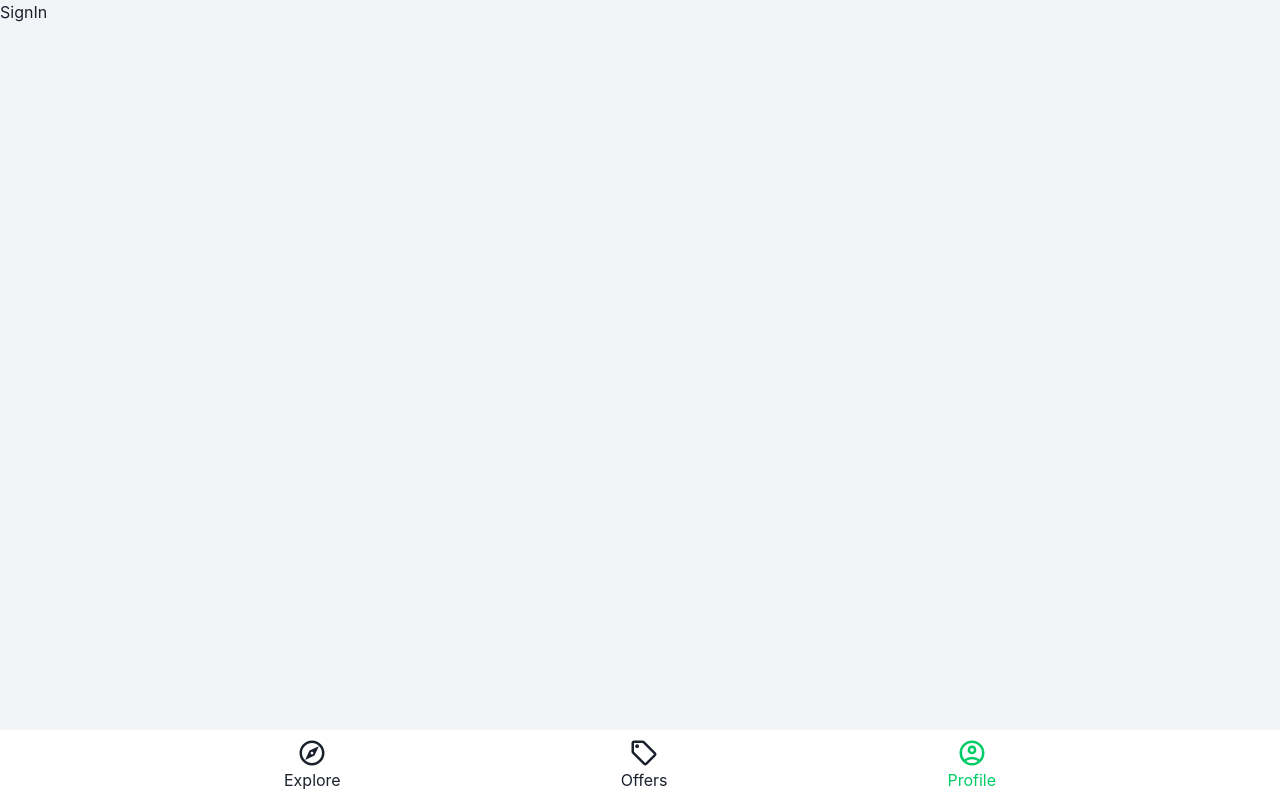
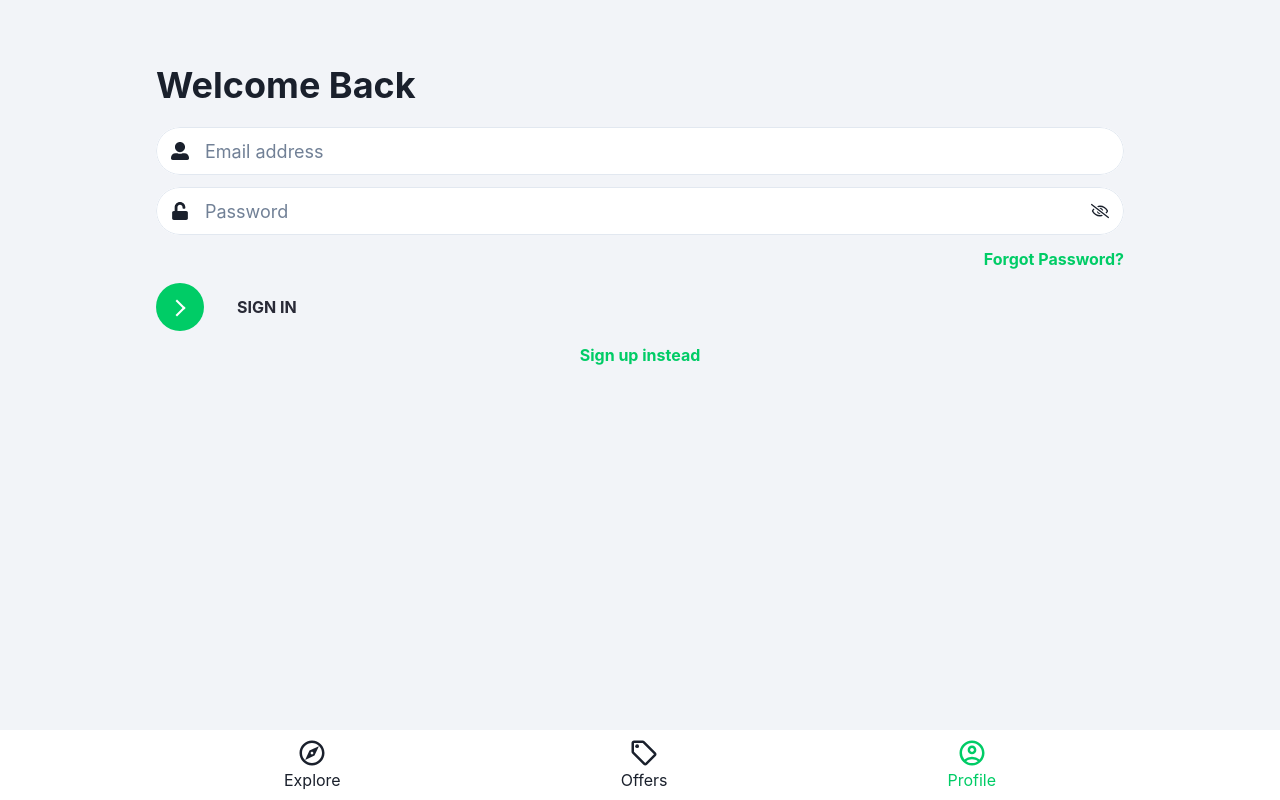
Before and after one commit to Saqib-Aziz33/house-marketplace-firebase, a React (Create React App) app: page /sign-in in a window 1280 px wide. Built offline with nearby package versions, Linux system fonts and the light colour scheme.

Commit message:
signin and up page

```diff
--- a/src/app.scss
+++ b/src/app.scss
@@ -2,8 +2,8 @@ $clr-primary: #00cc66;
 
 body{
     background-color: #f2f4f8 !important;
+    user-select: none;
 }
-
 
 // conponents
 .navbar{
@@ -23,3 +23,119 @@ body{
         }
     }
 }
+
+
+
+
+
+
+// overrides
+.input-group{
+    background-color: white;
+    border-radius: 50px;
+    overflow: hidden;
+
+    input{
+        border-radius: inherit;
+        &:focus{
+            border-color: $clr-primary;
+        }
+    }
+}
+
+
+
+// utils
+.button-component{
+    display: inline-block;
+button {
+        position: relative;
+        display: inline-block;
+        cursor: pointer;
+        outline: none;
+        border: 0;
+        vertical-align: middle;
+        text-decoration: none;
+        background: transparent;
+        padding: 0;
+        font-size: inherit;
+        font-family: inherit;
+    }
+
+    button.button {
+        width: 12rem;
+        height: auto;
+    }
+
+    button.button .circle {
+        transition: all 0.45s cubic-bezier(0.65, 0, 0.076, 1);
+        position: relative;
+        display: block;
+        margin: 0;
+        width: 3rem;
+        height: 3rem;
+        background: $clr-primary;
+        border-radius: 1.625rem;
+    }
+
+    button.button .circle .icon {
+        transition: all 0.45s cubic-bezier(0.65, 0, 0.076, 1);
+        position: absolute;
+        top: 0;
+        bottom: 0;
+        margin: auto;
+        background: #fff;
+    }
+
+    button.button .circle .icon.arrow {
+        transition: all 0.45s cubic-bezier(0.65, 0, 0.076, 1);
+        left: 0.625rem;
+        width: 1.125rem;
+        height: 0.125rem;
+        background: none;
+    }
+
+    button.button .circle .icon.arrow::before {
+        position: absolute;
+        content: "";
+        top: -0.29rem;
+        right: 0.0625rem;
+        width: 0.625rem;
+        height: 0.625rem;
+        border-top: 0.125rem solid #fff;
+        border-right: 0.125rem solid #fff;
+        transform: rotate(45deg);
+    }
+
+    button.button .button-text {
+        transition: all 0.45s cubic-bezier(0.65, 0, 0.076, 1);
+        position: absolute;
+        top: 0;
+        left: 0;
+        right: 0;
+        bottom: 0;
+        padding: 0.75rem 0;
+        margin: 0 0 0 1.85rem;
+        color: #282936;
+        font-weight: 700;
+        line-height: 1.6;
+        text-align: center;
+        text-transform: uppercase;
+    }
+
+    button:hover .circle {
+        width: 100%;
+    }
+
+    button:hover .circle .icon.arrow {
+        background: #fff;
+        transform: translate(1rem, 0);
+    }
+
+    button:hover .button-text {
+        color: #fff;
+    }
+}
+.text-primary{
+    color: $clr-primary;
+}
--- /dev/null
+++ b/src/components/utils/Button.jsx
@@ -0,0 +1,15 @@
+import React from "react";
+
+function Button({ children }, ...rest) {
+  return (
+    <div className="button-component">
+      <button className="button">
+        <span className="circle" aria-hidden="true">
+          <span className="icon arrow"></span>
+        </span>
+        <span className="button-text">{children}</span>
+      </button>
+    </div>
+  );
+}
+export default Button;
--- a/src/pages/SignIn.jsx
+++ b/src/pages/SignIn.jsx
@@ -1,4 +1,91 @@
+import { useState } from "react";
+import {
+  Box,
+  Container,
+  Heading,
+  Input,
+  InputGroup,
+  InputLeftElement,
+  InputRightElement,
+  Stack,
+  Text,
+} from "@chakra-ui/react";
+import { FaUserAlt, FaUnlock, FaRegEyeSlash } from "react-icons/fa";
+import { Link } from "react-router-dom";
+import Button from "../components/utils/Button";
+
 function SignIn() {
-  return <div>SignIn</div>;
+  const [formData, setFormData] = useState({ email: "", password: "" });
+  const [showPass, setShowPass] = useState(false);
+
+  function handleSubmit(e) {
+    e.preventDefault();
+    console.log(formData);
+  }
+
+  function handleChange(e) {
+    setFormData((prev) => ({
+      ...prev,
+      [e.target.id]: e.target.value,
+    }));
+  }
+
+  return (
+    <div className="sign-in">
+      <Container maxW={1000} my={16}>
+        <Heading>Welcome Back</Heading>
+
+        <Stack gap={3} mt={5} as="form" onSubmit={handleSubmit}>
+          <InputGroup className="input-group" size="lg">
+            <InputLeftElement
+              pointerEvents="none"
+              children={<FaUserAlt color="gray.300" />}
+            />
+            <Input
+              type="email"
+              placeholder="Email address"
+              id="email"
+              value={formData.email}
+              onChange={handleChange}
+            />
+          </InputGroup>
+
+          <InputGroup className="input-group" size="lg">
+            <InputLeftElement
+              pointerEvents="none"
+              children={<FaUnlock color="gray.300" />}
+            />
+            <Input
+              type={showPass ? "text" : "password"}
+              id="password"
+              placeholder="Password"
+              value={formData.password}
+              onChange={handleChange}
+            />
+            <InputRightElement
+              onClick={() => setShowPass(!showPass)}
+              children={<FaRegEyeSlash />}
+            />
+          </InputGroup>
+
+          <Text fontWeight="bold" alignSelf="flex-end">
+            <Link className="text-primary" to="/forgot-password">
+              Forgot Password?
+            </Link>
+          </Text>
+
+          <Box>
+            <Button type="submit">Sign in</Button>
+          </Box>
+
+          <Text fontWeight="bold" alignSelf="center">
+            <Link className="text-primary" to="/sign-up">
+              Sign up instead
+            </Link>
+          </Text>
+        </Stack>
+      </Container>
+    </div>
+  );
 }
 export default SignIn;
--- a/src/pages/SignUp.jsx
+++ b/src/pages/SignUp.jsx
@@ -1,4 +1,104 @@
+import { useState } from "react";
+import {
+  Box,
+  Container,
+  Heading,
+  Input,
+  InputGroup,
+  InputLeftElement,
+  InputRightElement,
+  Stack,
+  Text,
+} from "@chakra-ui/react";
+import { FaUserAlt, FaUnlock, FaRegEyeSlash } from "react-icons/fa";
+import { AiOutlineInfoCircle } from "react-icons/ai";
+import { Link } from "react-router-dom";
+import Button from "../components/utils/Button";
+
 function SignUp() {
-  return <div>SignUp</div>;
+  const [formData, setFormData] = useState({
+    email: "",
+    password: "",
+    name: "",
+  });
+  const [showPass, setShowPass] = useState(false);
+
+  function handleSubmit(e) {
+    e.preventDefault();
+    console.log(formData);
+  }
+
+  function handleChange(e) {
+    setFormData((prev) => ({
+      ...prev,
+      [e.target.id]: e.target.value,
+    }));
+  }
+
+  return (
+    <div className="sign-in">
+      <Container maxW={1000} my={16}>
+        <Heading>Create an Account</Heading>
+
+        <Stack gap={3} mt={5} as="form" onSubmit={handleSubmit}>
+          <InputGroup className="input-group" size="lg">
+            <InputLeftElement
+              pointerEvents="none"
+              children={<AiOutlineInfoCircle color="gray.300" />}
+            />
+            <Input
+              type="text"
+              placeholder="Name"
+              id="name"
+              value={formData.name}
+              onChange={handleChange}
+            />
+          </InputGroup>
+
+          <InputGroup className="input-group" size="lg">
+            <InputLeftElement
+              pointerEvents="none"
+              children={<FaUserAlt color="gray.300" />}
+            />
+            <Input
+              type="email"
+              placeholder="Email address"
+              id="email"
+              value={formData.email}
+              onChange={handleChange}
+            />
+          </InputGroup>
+
+          <InputGroup className="input-group" size="lg">
+            <InputLeftElement
+              pointerEvents="none"
+              children={<FaUnlock color="gray.300" />}
+            />
+            <Input
+              type={showPass ? "text" : "password"}
+              id="password"
+              placeholder="Password"
+              value={formData.password}
+              onChange={handleChange}
+            />
+            <InputRightElement
+              onClick={() => setShowPass(!showPass)}
+              children={<FaRegEyeSlash />}
+            />
+          </InputGroup>
+
+          <Text fontWeight="bold" alignSelf="flex-end">
+            <Link className="text-primary" to="/sign-in">
+              Sign in instead
+            </Link>
+          </Text>
+
+          <Box>
+            <Button type="submit">Sign Up</Button>
+          </Box>
+        </Stack>
+      </Container>
+    </div>
+  );
 }
 export default SignUp;
```
Also changed, not shown: 1 other file (tests, documents, lock files or other folders).
